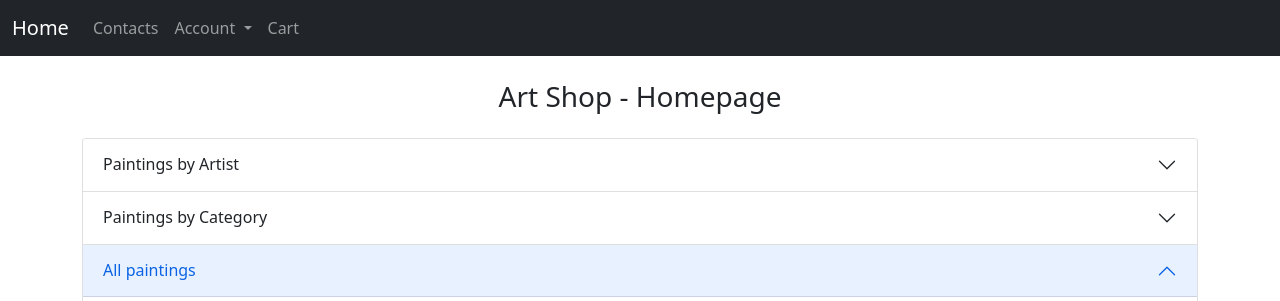
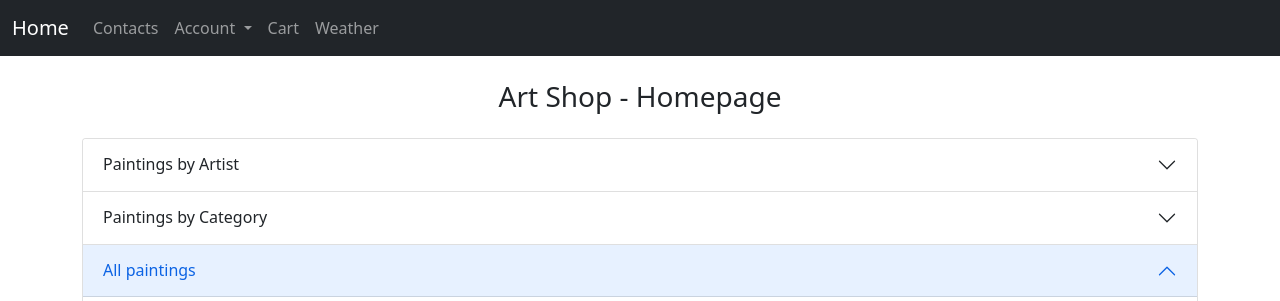
Before and after one commit to Aikusoid/SDA_final_project, a Django app: page / in a window 1280 px wide. Shown: the top 301 px of the page. Run offline with Django 4.2, Linux system fonts and the light colour scheme; data that the repository does not hold is empty; some libraries are stand-ins or nearby versions.

Commit message:
added link to web weather app

```diff
--- a/eshop/templates/base.html
+++ b/eshop/templates/base.html
@@ -43,6 +43,9 @@
                     <li class="nav-item">
                         <a class="nav-link" href="{% url 'cart:detail' %}">Cart</a>
                     </li>
+                    <li class="nav-item">
+                        <a class="nav-link" href="https://aikusoid-weather.netlify.app/" target="_blank">Weather</a>
+                    </li>
                 </ul>
             </div>
         </div>
```
